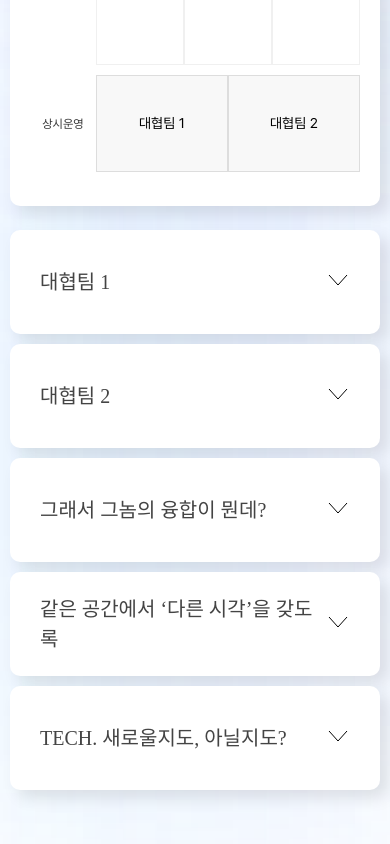
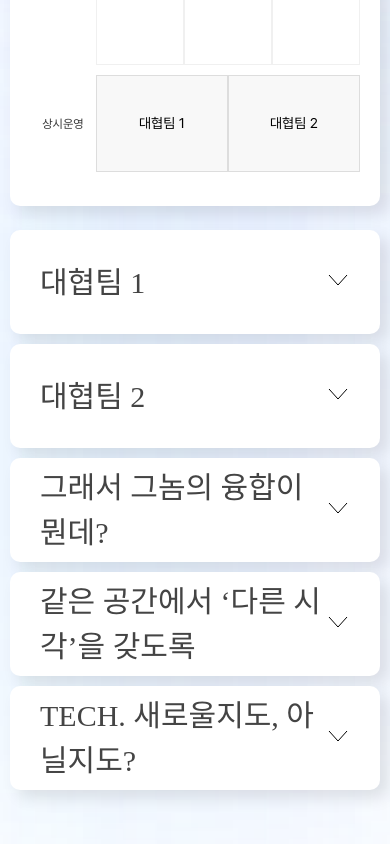
Before and after one commit to rmdnps10/ATC2024, a Next.js app: page /program in a window 390 px wide. Shown: the part 712-1556 px from the top of the page. Built offline with nearby package versions, Linux system fonts and the light colour scheme.

Commit message:
Design: 호버 효과 수정중 #13

```diff
--- a/src/app/(main)/program/page.js
+++ b/src/app/(main)/program/page.js
@@ -65,11 +65,13 @@ export default function ProgramPage() {
     {
       id: 'always1',
       title: '대협팀 1',
+      location: '서강대학교 하비에르관 4F 신영균스튜디오',
       description: '상시운영 프로그램 1 설명'
     },
     {
       id: 'always2',
       title: '대협팀 2',
+      location: '서강대학교 하비에르관 4F 신영균스튜디오',
       description: '상시운영 프로그램 2 설명'
     }
   ]
@@ -156,19 +158,17 @@ export default function ProgramPage() {
                       <div
                         key={colIndex}
                         className={`${styles.programCellStyled} ${
-                          hoveredProgram === cellData.id
+                          hoveredProgram === cellData.id ||
+                          openPrograms.includes(cellData.id)
                             ? styles.highlightedBackground
                             : ''
                         }`}
-                        /*style={{
-                          gridColumn: colIndex + 2,
-                          gridRow: `span ${cellData.rowspan}`
-                        }}*/
                         onMouseEnter={() => setHoveredProgram(cellData.id)}
                         onMouseLeave={() => setHoveredProgram(null)}>
                         <div
                           className={`${styles.gradientText} ${
-                            hoveredProgram === cellData.id
+                            hoveredProgram === cellData.id ||
+                            openPrograms.includes(cellData.id)
                               ? styles.highlightedText
                               : ''
                           }`}>
@@ -195,7 +195,8 @@ export default function ProgramPage() {
             <div
               key={program.id}
               className={`${styles.programCellStyled} ${
-                hoveredProgram === program.id
+                hoveredProgram === program.id ||
+                openPrograms.includes(program.id)
                   ? styles.highlightedBackground
                   : ''
               }`}
@@ -203,7 +204,10 @@ export default function ProgramPage() {
               onMouseLeave={() => setHoveredProgram(null)}>
               <div
                 className={`${styles.gradientText} ${
-                  hoveredProgram === program.id ? styles.highlightedText : ''
+                  hoveredProgram === program.id ||
+                  openPrograms.includes(program.id)
+                    ? styles.highlightedText
+                    : ''
                 }`}>
                 {program.title}
               </div>
@@ -226,16 +230,13 @@ export default function ProgramPage() {
               }`}
               onMouseEnter={() => setHoveredProgram(program.id)}
               onMouseLeave={() => setHoveredProgram(null)}
-              onClick={() =>
-                setOpenPrograms(
-                  openPrograms.includes(program.id)
-                    ? openPrograms.filter(id => id !== program.id)
-                    : [...openPrograms, program.id]
-                )
-              }>
+              onClick={() => toggleProgram(program.id)}>
               <div
                 className={`${styles.gradientText} ${
-                  hoveredProgram === program.id ? styles.highlightedText : ''
+                  hoveredProgram === program.id ||
+                  openPrograms.includes(program.id)
+                    ? styles.highlightedText
+                    : ''
                 }`}>
                 {program.title}
               </div>
@@ -259,6 +260,7 @@ export default function ProgramPage() {
               <div
                 className={`${styles.accordionContent} ${styles.activeContent}`}>
                 <div className={styles.programDetails}>
+                  <p className={styles.programTime}>상시운영</p>
                   <p className={styles.programLocation}>{program.location}</p>
                   <p className={styles.programDescription}>
                     {program.description}
@@ -280,16 +282,13 @@ export default function ProgramPage() {
               }`}
               onMouseEnter={() => setHoveredProgram(program.id)}
               onMouseLeave={() => setHoveredProgram(null)}
-              onClick={() =>
-                setOpenPrograms(
-                  openPrograms.includes(program.id)
-                    ? openPrograms.filter(id => id !== program.id)
-                    : [...openPrograms, program.id]
-                )
-              }>
+              onClick={() => toggleProgram(program.id)}>
               <div
                 className={`${styles.gradientText} ${
-                  hoveredProgram === program.id ? styles.highlightedText : ''
+                  hoveredProgram === program.id ||
+                  openPrograms.includes(program.id)
+                    ? styles.highlightedText
+                    : ''
                 }`}>
                 {program.title}
               </div>
--- a/src/app/(main)/program/page.module.css
+++ b/src/app/(main)/program/page.module.css
@@ -193,7 +193,6 @@
   border: 1px solid #ddd;
   text-align: center;
   font-size: 1.6rem;
-  transition: background-color 0.3s;
   padding: 1rem;
   @media (max-width: 768px) {
     padding: 0.5rem;
@@ -204,10 +203,8 @@
   display: flex;
   justify-content: center;
   align-items: center;
-  background-color: #7dffad;
   border: 1px solid #ddd;
   text-align: center;
-  transition: background-color 0.3s;
 }
 
 .highlightedBackground {
@@ -218,6 +215,8 @@
   height: 100%;
   background-color: #f1fcff;
   border: 1px solid #1160f7;
+  transition: opacity 0.3s ease-in, background-color 0.3s ease-in,
+    border 0.3s ease-in;
 }
 
 .highlightedText {
@@ -270,7 +269,7 @@
   font-family: 'Sandoll Seoul';
   box-shadow: 8px 8px 16px rgba(0, 0, 0, 0.1);
   @media (max-width: 768px) {
-    font-size: 2rem; /*임의로 줄여놓음*/
+    font-size: 3rem; /*임의로 줄여놓음*/
   }
 }
 
@@ -306,7 +305,7 @@
   font-weight: 600;
   margin-bottom: 0.8rem;
   @media (max-width: 768px) {
-    font-size: 2rem; /*글씨 넘치는 거 수정 필요*/
+    font-size: 2.2rem; /*글씨 넘치는 거?*/
   }
 }
 
```
